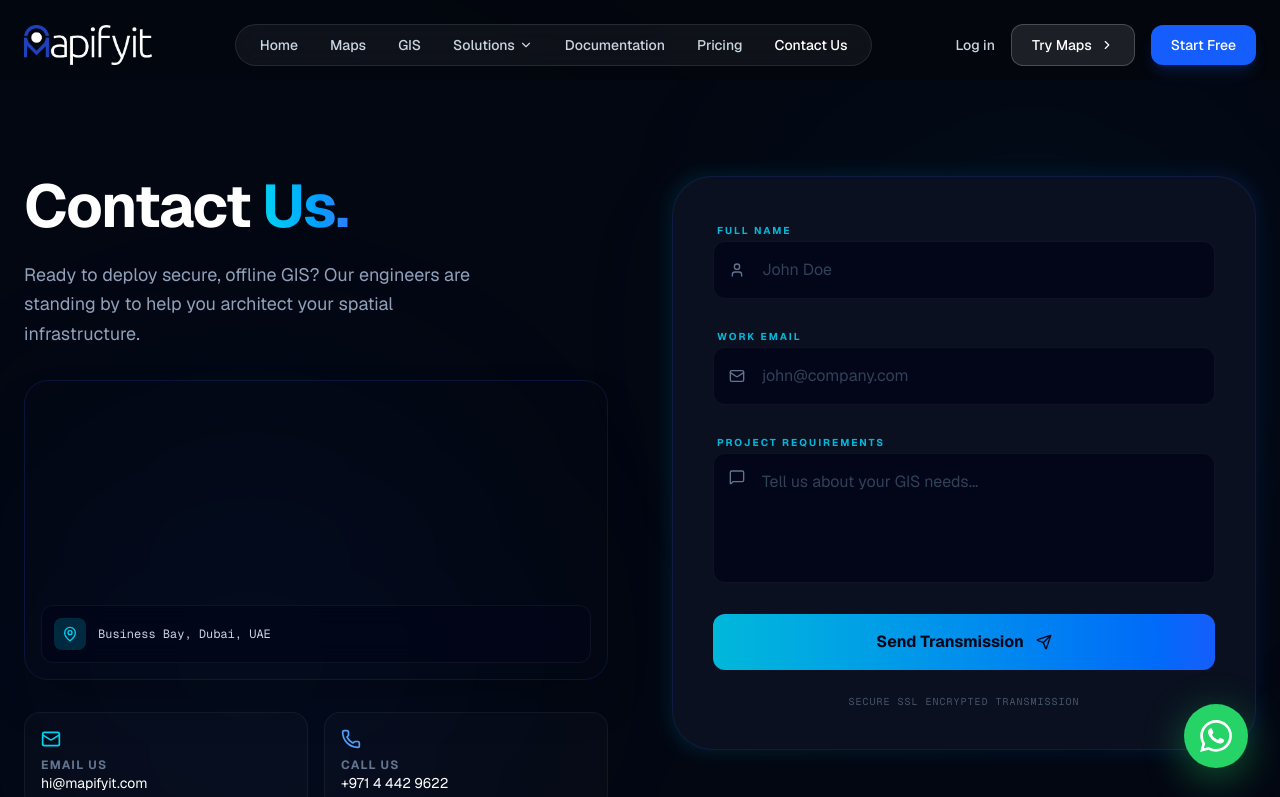
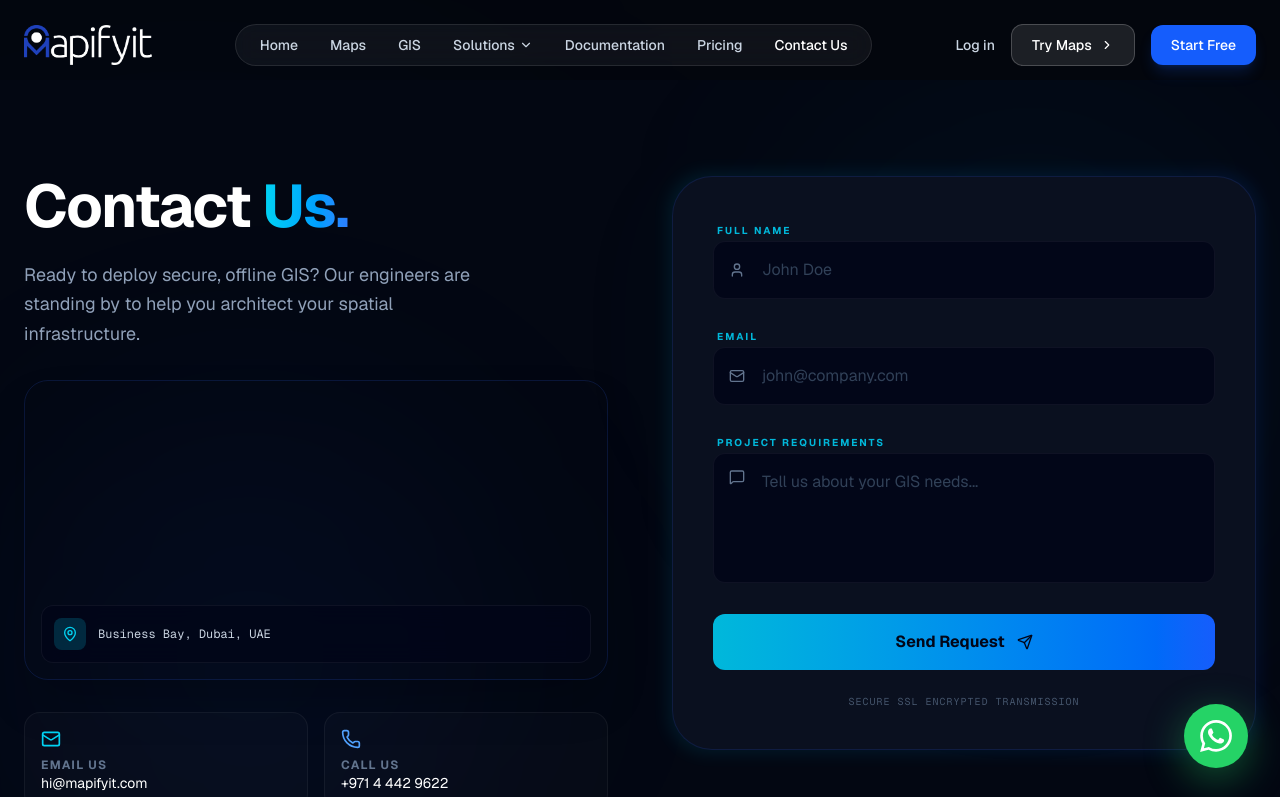
Before and after one commit to malik9594/mapifyit-web, a Next.js app: page /contactus in a window 1280 px wide. Shown: the top 797 px of the page. Built offline with nearby package versions, Linux system fonts and the light colour scheme; no server answers.

Commit message:
new fixes

```diff
--- a/components/ContactUs.tsx
+++ b/components/ContactUs.tsx
@@ -1,6 +1,7 @@
 "use client"
 import React, { useEffect, useRef, useState } from 'react';
-import { Phone, Mail, MapPin, Globe, Send, User, MessageSquare, ChevronRight } from 'lucide-react';
+import { Phone, Mail, MapPin, Globe, Send, User, MessageSquare, CheckCircle2 } from 'lucide-react';
+import emailjs from '@emailjs/browser';
 
 // ─── Mapifyit Config ────────────────────────────────────────────────────────
 const MAPIFYIT_STYLE_URL = 'https://dev-client.mapifyit.com/api/v1/proxy/tiles/dark';
@@ -8,11 +9,17 @@ const MAPIFYIT_TOKEN = 'mfy_8b0755c081c9204caa20681ddab91d2856c3667a6ad8d9e8';
 const DUBAI_LNG = 55.2608;
 const DUBAI_LAT = 25.1840;
 
+// EmailJS Configuration (Replace with your own IDs from emailjs.com)
+const EMAILJS_SERVICE_ID = 'service_zwv3eln'; // e.g., 'service_gmail'
+const EMAILJS_TEMPLATE_ID = 'template_8encwr5'; // e.g., 'template_contact'
+const EMAILJS_PUBLIC_KEY = 'oUCWzxACRZZLpm5ok'; // Found in Account -> Public Key
+
 export default function ContactUs() {
     const mapContainerRef = useRef<HTMLDivElement>(null);
+    const formRef = useRef<HTMLFormElement>(null);
     const mapRef = useRef<any>(null);
     const mapInitStarted = useRef(false);
-    const [status, setStatus] = useState<'idle' | 'sending' | 'sent'>('idle');
+    const [status, setStatus] = useState<'idle' | 'sending' | 'sent' | 'error'>('idle');
 
     useEffect(() => {
         let isMounted = true;
@@ -67,8 +74,24 @@ export default function ContactUs() {
 
     const handleSubmit = (e: React.FormEvent) => {
         e.preventDefault();
+        if (!formRef.current) return;
+
         setStatus('sending');
-        setTimeout(() => setStatus('sent'), 1500); // Mock submission
+
+        emailjs.sendForm(
+            EMAILJS_SERVICE_ID,
+            EMAILJS_TEMPLATE_ID,
+            formRef.current,
+            EMAILJS_PUBLIC_KEY
+        ).then((result) => {
+            console.log('Email sent successfully:', result.text);
+            setStatus('sent');
+            formRef.current?.reset();
+        }, (error) => {
+            console.error('Failed to send email:', error.text);
+            setStatus('error');
+            setTimeout(() => setStatus('idle'), 3000);
+        });
     };
 
     return (
@@ -119,7 +142,7 @@ export default function ContactUs() {
                     <div className="relative">
                         <div className="absolute -inset-1 bg-gradient-to-r from-cyan-500 to-blue-600 rounded-[2.5rem] blur opacity-10" />
 
-                        <form onSubmit={handleSubmit} className="relative bg-[#0A101F] border border-blue-900/30 p-8 md:p-10 rounded-[2.5rem] shadow-3xl">
+                        <form ref={formRef} onSubmit={handleSubmit} className="relative bg-[#0A101F] border border-blue-900/30 p-8 md:p-10 rounded-[2.5rem] shadow-3xl">
                             <div className="space-y-6">
                                 {/* Name Input */}
                                 <div className="space-y-2">
@@ -128,6 +151,7 @@ export default function ContactUs() {
                                         <User className="absolute left-4 top-1/2 -translate-y-1/2 w-4 h-4 text-slate-500 group-focus-within:text-cyan-400 transition-colors" />
                                         <input
                                             required
+                                            name="from_name"
                                             type="text"
                                             placeholder="John Doe"
                                             className="w-full bg-slate-950 border border-white/5 rounded-xl py-4 pl-12 pr-4 text-white placeholder:text-slate-700 focus:outline-none focus:border-cyan-500/50 focus:ring-1 focus:ring-cyan-500/20 transition-all"
@@ -137,11 +161,12 @@ export default function ContactUs() {
 
                                 {/* Email Input */}
                                 <div className="space-y-2">
-                                    <label className="text-[10px] font-bold text-cyan-500 uppercase tracking-[0.2em] ml-1">Work Email</label>
+                                    <label className="text-[10px] font-bold text-cyan-500 uppercase tracking-[0.2em] ml-1">Email</label>
                                     <div className="relative group">
                                         <Mail className="absolute left-4 top-1/2 -translate-y-1/2 w-4 h-4 text-slate-500 group-focus-within:text-cyan-400 transition-colors" />
                                         <input
                                             required
+                                            name="user_email"
                                             type="email"
                                             placeholder="john@company.com"
                                             className="w-full bg-slate-950 border border-white/5 rounded-xl py-4 pl-12 pr-4 text-white placeholder:text-slate-700 focus:outline-none focus:border-cyan-500/50 focus:ring-1 focus:ring-cyan-500/20 transition-all"
@@ -155,6 +180,8 @@ export default function ContactUs() {
                                     <div className="relative group">
                                         <MessageSquare className="absolute left-4 top-4 w-4 h-4 text-slate-500 group-focus-within:text-cyan-400 transition-colors" />
                                         <textarea
+                                            required
+                                            name="message"
                                             rows={4}
                                             placeholder="Tell us about your GIS needs..."
                                             className="w-full bg-slate-950 border border-white/5 rounded-xl py-4 pl-12 pr-4 text-white placeholder:text-slate-700 focus:outline-none focus:border-cyan-500/50 focus:ring-1 focus:ring-cyan-500/20 transition-all resize-none"
@@ -164,18 +191,24 @@ export default function ContactUs() {
 
                                 {/* Submit Button */}
                                 <button
-                                    disabled={status !== 'idle'}
+                                    disabled={status === 'sending' || status === 'sent'}
                                     className="w-full group relative flex items-center justify-center gap-3 bg-gradient-to-r from-cyan-500 to-blue-600 p-4 rounded-xl text-slate-950 font-bold hover:shadow-[0_0_20px_rgba(34,211,238,0.4)] transition-all disabled:opacity-50"
                                 >
                                     {status === 'sent' ? (
-                                        <>Message Received! <ChevronRight className="w-5 h-5" /></>
+                                        <>Request Sent! <CheckCircle2 className="w-5 h-5 text-slate-900" /></>
                                     ) : (
                                         <>
-                                            {status === 'sending' ? 'Transmitting...' : 'Send Transmission'}
+                                            {status === 'sending' ? 'Sending...' : 'Send Request'}
                                             <Send className={`w-4 h-4 transition-transform group-hover:translate-x-1 group-hover:-translate-y-1 ${status === 'sending' ? 'animate-pulse' : ''}`} />
                                         </>
                                     )}
                                 </button>
+
+                                {status === 'error' && (
+                                    <p className="text-[10px] text-center text-red-500 uppercase tracking-widest font-mono">
+                                        Failed to send. Please try again or email hi@mapifyit.com
+                                    </p>
+                                )}
 
                                 <p className="text-[10px] text-center text-slate-600 uppercase tracking-widest font-mono">
                                     Secure SSL Encrypted Transmission
--- a/package.json
+++ b/package.json
@@ -9,6 +9,7 @@
     "lint": "eslint"
   },
   "dependencies": {
+    "@emailjs/browser": "^4.4.1",
     "@types/three": "^0.183.1",
     "clsx": "^2.1.1",
     "framer-motion": "^12.35.0",
```
Also changed, not shown: 1 other file (tests, documents, lock files or other folders).
